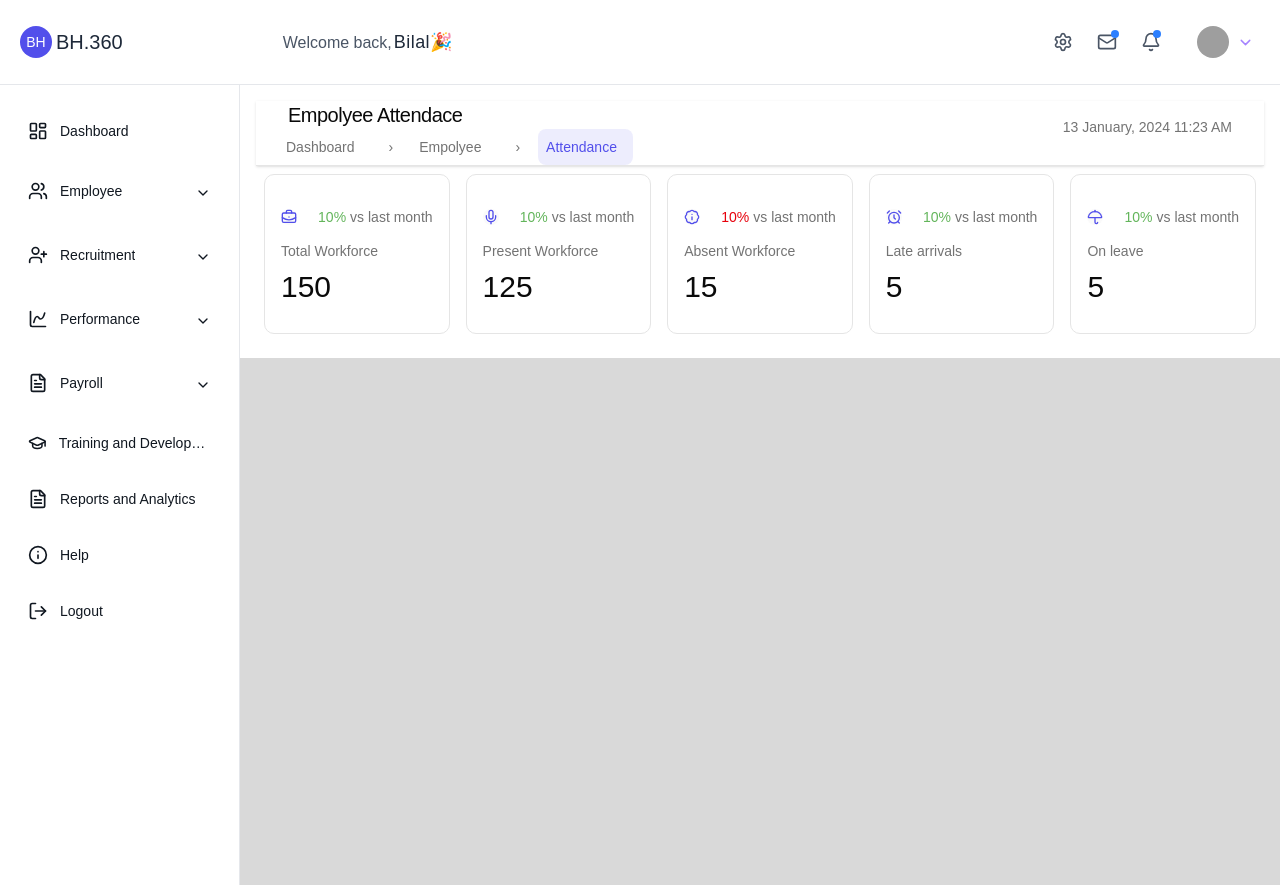
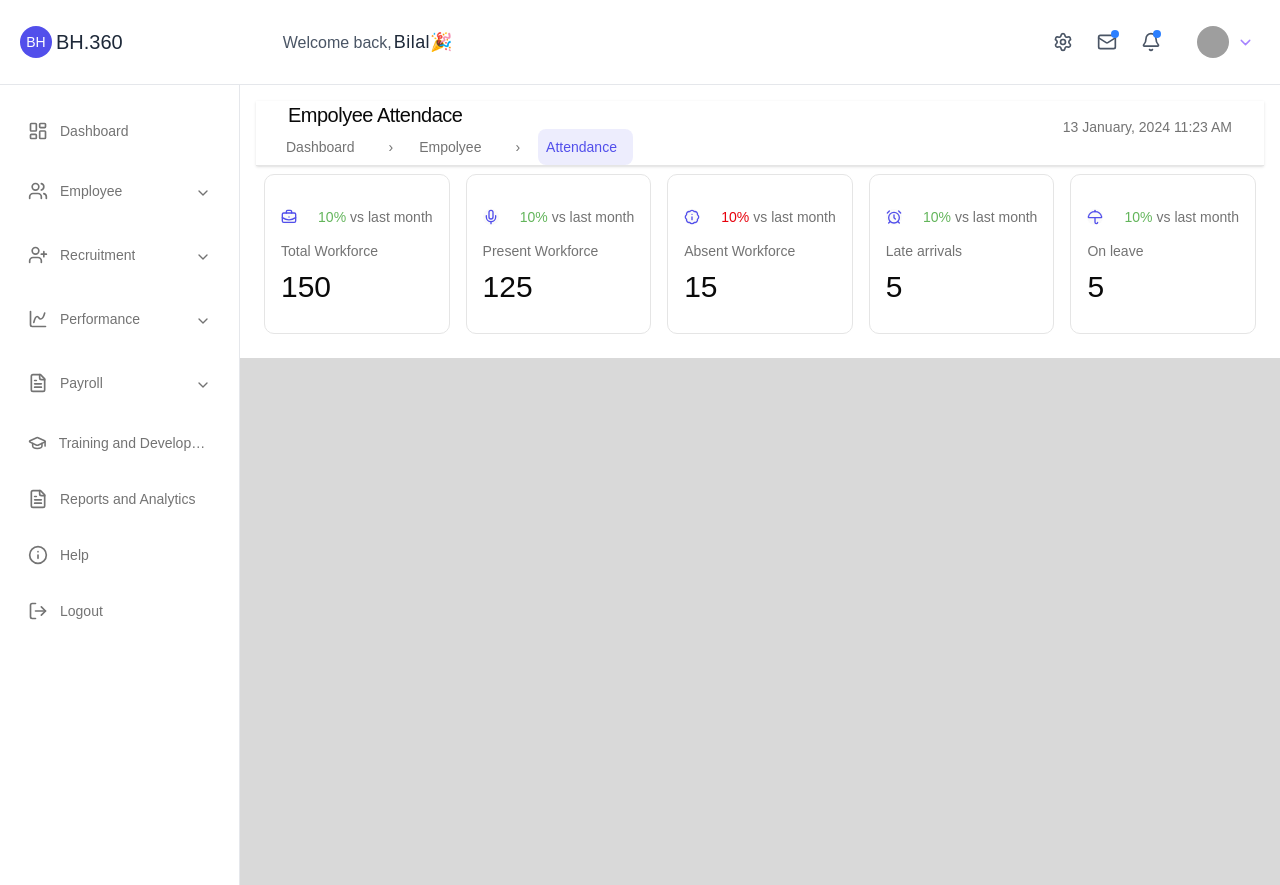
Before and after one commit to bilals2008/bh360-dashboard, a React (Vite) app: page / in a window 1280 px wide. Built offline with nearby package versions, Linux system fonts and the light colour scheme; grey boxes are pictures that could not be loaded.

Commit message:
fix:  text color

```diff
--- a/src/components/Sidebar/Sidebar.jsx
+++ b/src/components/Sidebar/Sidebar.jsx
@@ -8,7 +8,7 @@ export default function Sidebar() {
   const [activeSubItem, setActiveSubItem] = useState("");
 
   return (
-    <div className="hidden md:block min-w-[240px] max-w-[240px] px-4 py-6 h-screen overflow-x-hidden font-light text-[#101720] bg-white border-r border-r-gray-200">
+    <div className="hidden md:block min-w-[240px] max-w-[240px] px-4 py-6 h-screen overflow-x-hidden text-muted-foreground font-light  bg-white border-r border-r-gray-200">
       <div className="space-y-6">
         <Accordion type="single" collapsible className="space-y-3">
           {menuItems.map((item) =>
--- a/src/components/Sidebar/SidebarAccordionItem.jsx
+++ b/src/components/Sidebar/SidebarAccordionItem.jsx
@@ -9,7 +9,7 @@ export const AccordionMenuItem = ({ item, activeSubItem, onSubItemClick }) => {
 
   return (
     <AccordionItem value={item.id} className="border-none">
-      <AccordionTrigger className="flex items-center gap-3 px-3 rounded-lg hover:bg-[#524feb] data-[state=open]:bg-[#524feb] data-[state=open]:text-white border-none ">
+      <AccordionTrigger className="flex items-center gap-3 px-3 rounded-lg hover:bg-[#524feb] hover:text-muted data-[state=open]:bg-[#524feb] data-[state=open]:text-white border-none ">
         <div className="flex items-center gap-3 flex-1">
           <Icon size={20} />
           <span className="text-sm truncate overflow-hidden">
```
